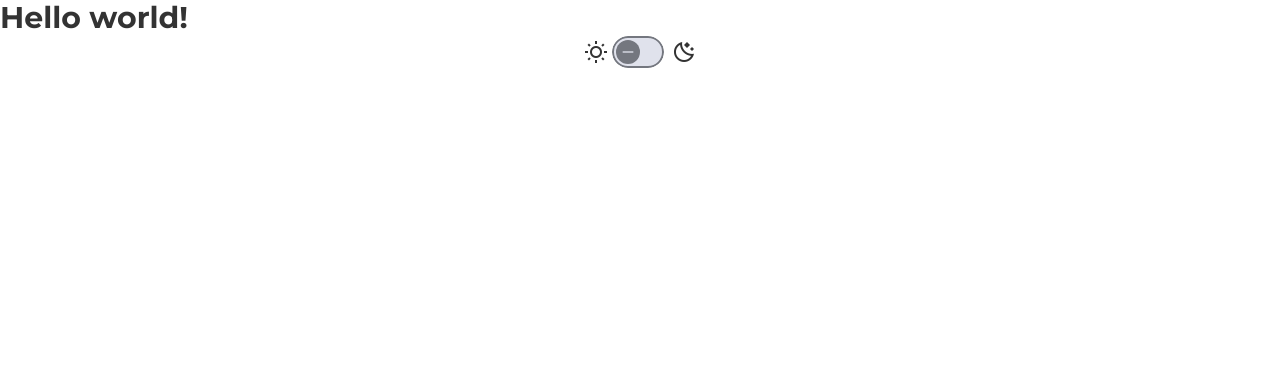
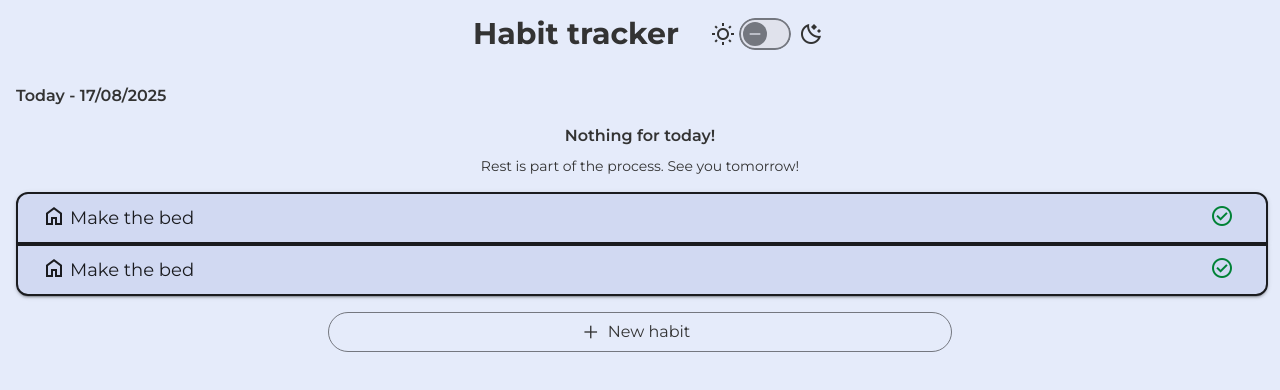
Before and after one commit to albertocaparros/habit-tracker, an Angular app: page / in a window 1280 px wide. Shown: the top 390 px of the page. Built offline with nearby package versions, Linux system fonts and the light colour scheme.

Commit message:
feat: create and style UI layout

```diff
--- a/src/app/features/habits/habits-page/habits-page.html
+++ b/src/app/features/habits/habits-page/habits-page.html
@@ -1,7 +1,176 @@
-<h1 class="text-3xl font-bold">Hello world!</h1>
+<header class="flex items-center justify-center gap-4">
+  <h1 class="p-4 text-3xl font-bold">Habit tracker</h1>
 
-<article class="flex flex-row items-center justify-center gap-1">
-  <mat-icon aria-hidden="false" aria-label="menu">wb_sunny</mat-icon>
-  <mat-slide-toggle (toggleChange)="toggleTheme()"> </mat-slide-toggle>
-  <mat-icon aria-hidden="false" aria-label="menu">moon_stars</mat-icon>
-</article>
+  <article class="flex flex-row items-center justify-center gap-1">
+    <mat-icon aria-hidden="false" aria-label="sunny">wb_sunny</mat-icon>
+    <mat-slide-toggle (toggleChange)="toggleTheme()"> </mat-slide-toggle>
+    <mat-icon aria-hidden="false" aria-label="moon">moon_stars</mat-icon>
+  </article>
+</header>
+
+<main class="flex flex-col justify-center gap-4 p-4">
+  <h2 class="font-semibold">Today - 17/08/2025</h2>
+  <article class="flex flex-col items-center justify-center gap-2">
+    <p class="font-semibold">Nothing for today!</p>
+    <p class="text-sm">Rest is part of the process. See you tomorrow!</p>
+  </article>
+  <article>
+    <mat-accordion>
+      <mat-expansion-panel class="border-2 w-full rounded-lg" hideToggle>
+        <mat-expansion-panel-header>
+          <div class="left-1/2 flex items-center gap-1 w-full">
+            <p class="text-3xl">
+              <mat-icon aria-hidden="false" aria-label="home">home</mat-icon>
+            </p>
+            <p class="text-lg">Make the bed</p>
+          </div>
+
+          <div class="flex items-center right-1/2">
+            <p class="text-green-700 dark:text-green-300 text-3xl">
+              <mat-icon aria-hidden="false" aria-label="check"
+                >check_circle</mat-icon
+              >
+            </p>
+          </div>
+        </mat-expansion-panel-header>
+        <aside>
+          <section class="flex items-center justify-center gap-2 p-2">
+            <p
+              class="bg-green-300 dark:bg-green-700 w-9 h-9 flex items-center justify-center border-2 rounded-full text-lg font-semibold select-none"
+            >
+              M
+            </p>
+            <p
+              class="bg-green-300 dark:bg-green-700 w-9 h-9 flex items-center justify-center border-2 rounded-full text-lg font-semibold select-none"
+            >
+              T
+            </p>
+            <p
+              class="bg-green-300 dark:bg-green-700 w-9 h-9 flex items-center justify-center border-2 rounded-full text-lg font-semibold select-none"
+            >
+              W
+            </p>
+            <p
+              class="bg-red-300 dark:bg-red-700 w-9 h-9 flex items-center justify-center border-2 rounded-full text-lg font-semibold select-none"
+            >
+              Th
+            </p>
+            <p
+              class="bg-slate-300 dark:bg-slate-700 w-9 h-9 flex items-center justify-center border-2 rounded-full text-lg font-semibold select-none"
+            >
+              F
+            </p>
+            <p
+              class="bg-slate-300 dark:bg-slate-700 w-9 h-9 flex items-center justify-center border-2 rounded-full text-lg font-semibold select-none"
+            >
+              Sa
+            </p>
+            <p
+              class="bg-slate-300 dark:bg-slate-700 w-9 h-9 flex items-center justify-center border-2 rounded-full text-lg font-semibold select-none"
+            >
+              Su
+            </p>
+          </section>
+
+          <section class="flex p-2">
+            <div class="left-1/2 ml-2 flex items-center gap-1 w-full">
+              <p class="text-3xl">
+                <mat-icon aria-hidden="false" aria-label="streak"
+                  >mode_heat</mat-icon
+                >
+              </p>
+              <p class="text-lg">Streak: 0</p>
+            </div>
+
+            <div class="flex items-center right-1/2">
+              <p class="text-3xl">
+                <mat-icon aria-hidden="false" aria-label="check"
+                  >edit_square</mat-icon
+                >
+              </p>
+            </div>
+          </section>
+        </aside>
+      </mat-expansion-panel>
+      <mat-expansion-panel class="border-2 w-full rounded-lg" hideToggle>
+        <mat-expansion-panel-header>
+          <div class="left-1/2 flex items-center gap-1 w-full">
+            <p class="text-3xl">
+              <mat-icon aria-hidden="false" aria-label="home">home</mat-icon>
+            </p>
+            <p class="text-lg">Make the bed</p>
+          </div>
+
+          <div class="flex items-center right-1/2">
+            <p class="text-green-700 dark:text-green-300 text-3xl">
+              <mat-icon aria-hidden="false" aria-label="check"
+                >check_circle</mat-icon
+              >
+            </p>
+          </div>
+        </mat-expansion-panel-header>
+        <aside>
+          <section class="flex items-center justify-center gap-2 p-2">
+            <p
+              class="bg-green-300 dark:bg-green-700 w-9 h-9 flex items-center justify-center border-2 rounded-full text-lg font-semibold select-none"
+            >
+              M
+            </p>
+            <p
+              class="bg-green-300 dark:bg-green-700 w-9 h-9 flex items-center justify-center border-2 rounded-full text-lg font-semibold select-none"
+            >
+              T
+            </p>
+            <p
+              class="bg-green-300 dark:bg-green-700 w-9 h-9 flex items-center justify-center border-2 rounded-full text-lg font-semibold select-none"
+            >
+              W
+            </p>
+            <p
+              class="bg-red-300 dark:bg-red-700 w-9 h-9 flex items-center justify-center border-2 rounded-full text-lg font-semibold select-none"
+            >
+              Th
+            </p>
+            <p
+              class="bg-slate-300 dark:bg-slate-700 w-9 h-9 flex items-center justify-center border-2 rounded-full text-lg font-semibold select-none"
+            >
+              F
+            </p>
+            <p
+              class="bg-slate-300 dark:bg-slate-700 w-9 h-9 flex items-center justify-center border-2 rounded-full text-lg font-semibold select-none"
+            >
+              Sa
+            </p>
+            <p
+              class="bg-slate-300 dark:bg-slate-700 w-9 h-9 flex items-center justify-center border-2 rounded-full text-lg font-semibold select-none"
+            >
+              Su
+            </p>
+          </section>
+
+          <section class="flex p-2">
+            <div class="left-1/2 ml-2 flex items-center gap-1 w-full">
+              <p class="text-3xl">
+                <mat-icon aria-hidden="false" aria-label="menu"
+                  >mode_heat</mat-icon
+                >
+              </p>
+              <p class="text-lg">Streak: 0</p>
+            </div>
+
+            <div class="flex items-center right-1/2">
+              <p class="text-3xl">
+                <mat-icon aria-hidden="false" aria-label="check"
+                  >edit_square</mat-icon
+                >
+              </p>
+            </div>
+          </section>
+        </aside>
+      </mat-expansion-panel>
+    </mat-accordion>
+  </article>
+  <button class="w-1/2 m-auto" matButton="outlined">
+    <mat-icon aria-hidden="false" aria-label="add">add_2</mat-icon>New habit
+  </button>
+</main>
--- a/src/styles.scss
+++ b/src/styles.scss
@@ -1,5 +1,7 @@
 @use "@angular/material" as mat;
 @use "tailwindcss";
+
+@custom-variant dark (&:where(.dark-mode, .dark-mode *));
 
 html {
   color-scheme: light;
@@ -14,8 +16,9 @@ html {
     )
   );
 
-  --mat-sys-surface: #edf2f7;
-  --mat-sys-surface-container-low: #edf2f7;
+  --mat-sys-surface: #d1d9f2;
+  --mat-sys-surface-container-low: #d1d9f2;
+  --mat-button-outlined-label-text-color: #333333;
 }
 
 html.dark-mode {
@@ -30,15 +33,16 @@ html.dark-mode {
     )
   );
 
-  --mat-sys-surface: #3b4a5e;
-  --mat-sys-surface-container-low: #3b4a5e;
+  --mat-sys-surface: #1c2338;
+  --mat-sys-surface-container-low: #1c2338;
+  --mat-button-outlined-label-text-color: #e5ebfa;
 }
 
 html,
 body {
   height: 100%;
-  color: light-dark(#333333, #f7fafc);
-  background-color: light-dark(#ffffff, #1a202c);
+  color: light-dark(#333333, #e5ebfa);
+  background-color: light-dark(#e5ebfa, #151a28);
 }
 
 body {
```
Also changed, not shown: src/app/features/habits/habits-page/habits-page.ts (+8 -2 lines), 2 other files (tests, documents, lock files or other folders).
